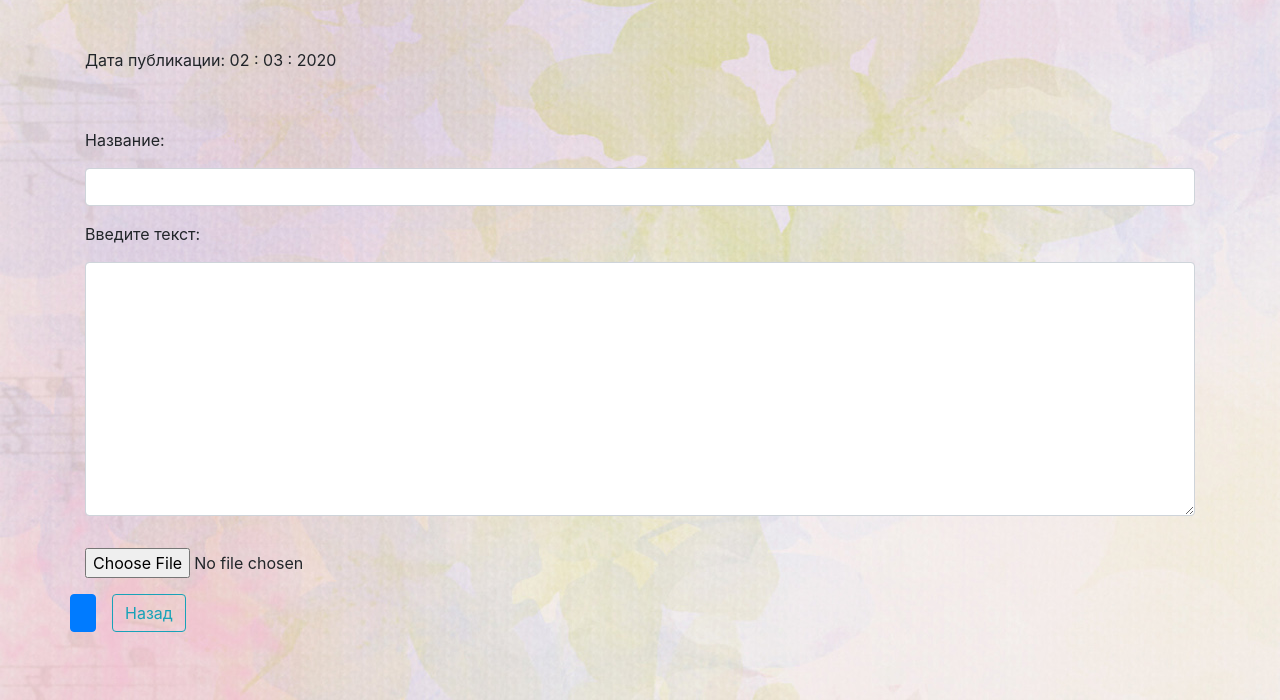
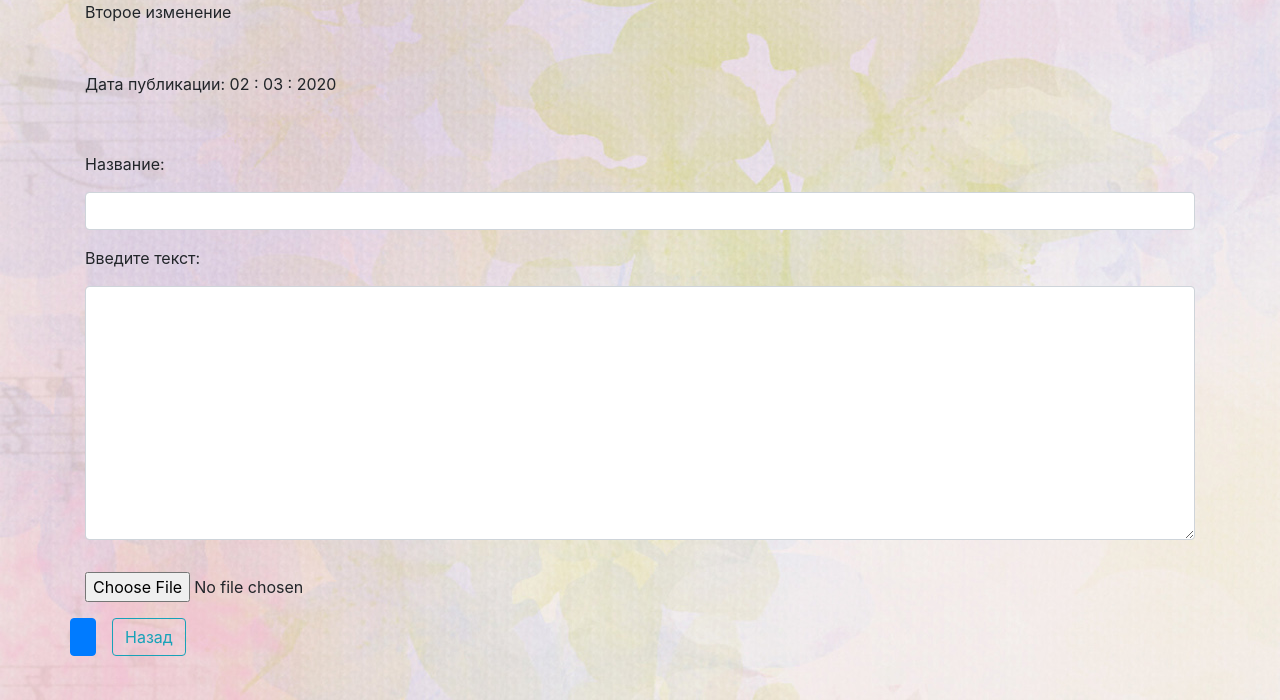
Before and after one commit to brokesss/baseData, a PHP site: template views/parts/form.php in a window 1280 px wide. Shown: the part 100-800 px from the top of the page. Run offline with PHP 8.4, Linux system fonts and the light colour scheme; the template is opened without the code that fills it, so the values that code supplies are empty.

Commit message:
Update form.php

```diff
--- a/views/parts/form.php
+++ b/views/parts/form.php
@@ -1,3 +1,4 @@
+<?php echo "Второе изменение"; ?>
 <form action="" method="post" enctype="multipart/form-data">
     <div class="form-group mt-5" >
         <label for="post_date">Дата публикации:
```
